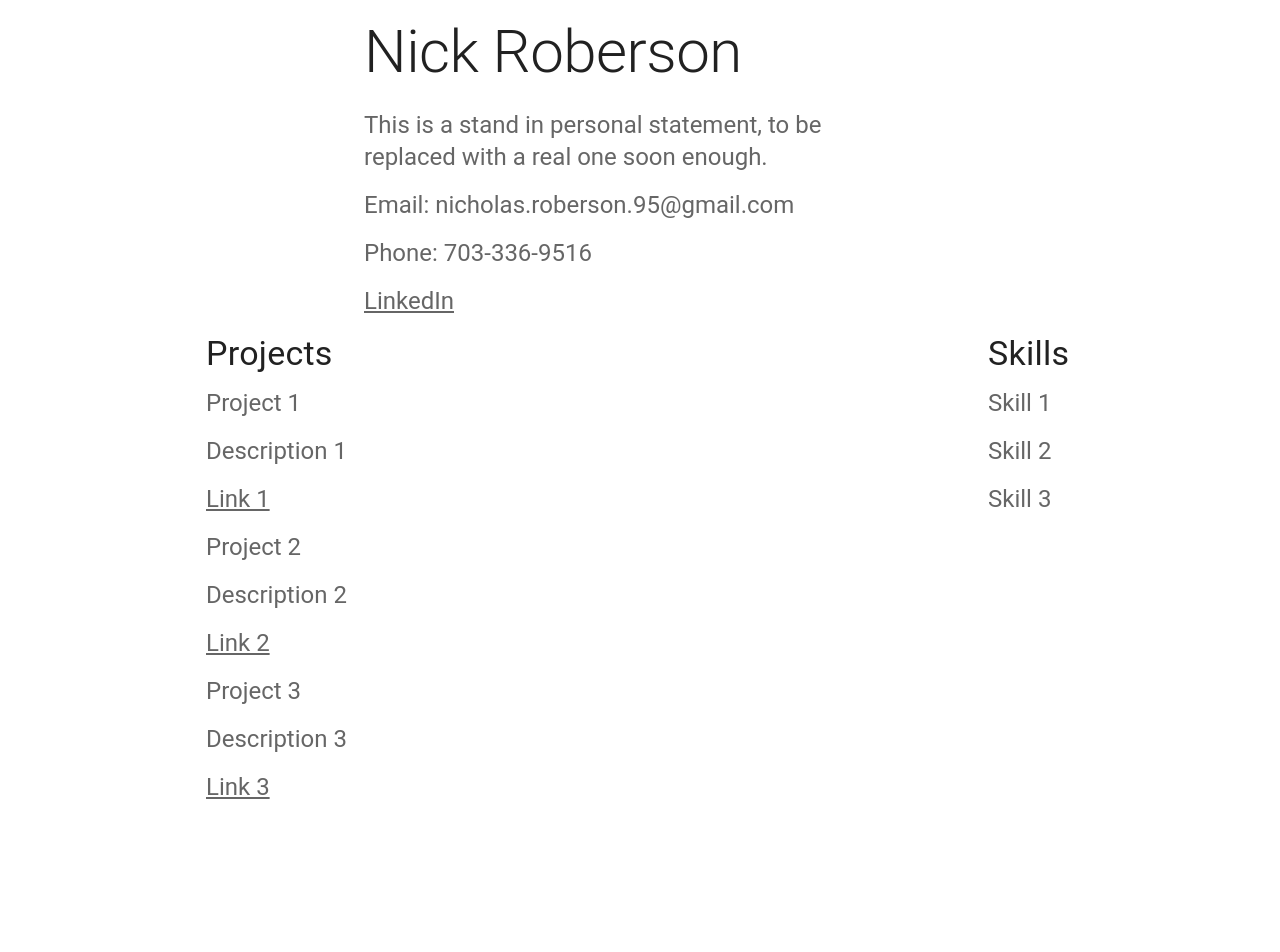
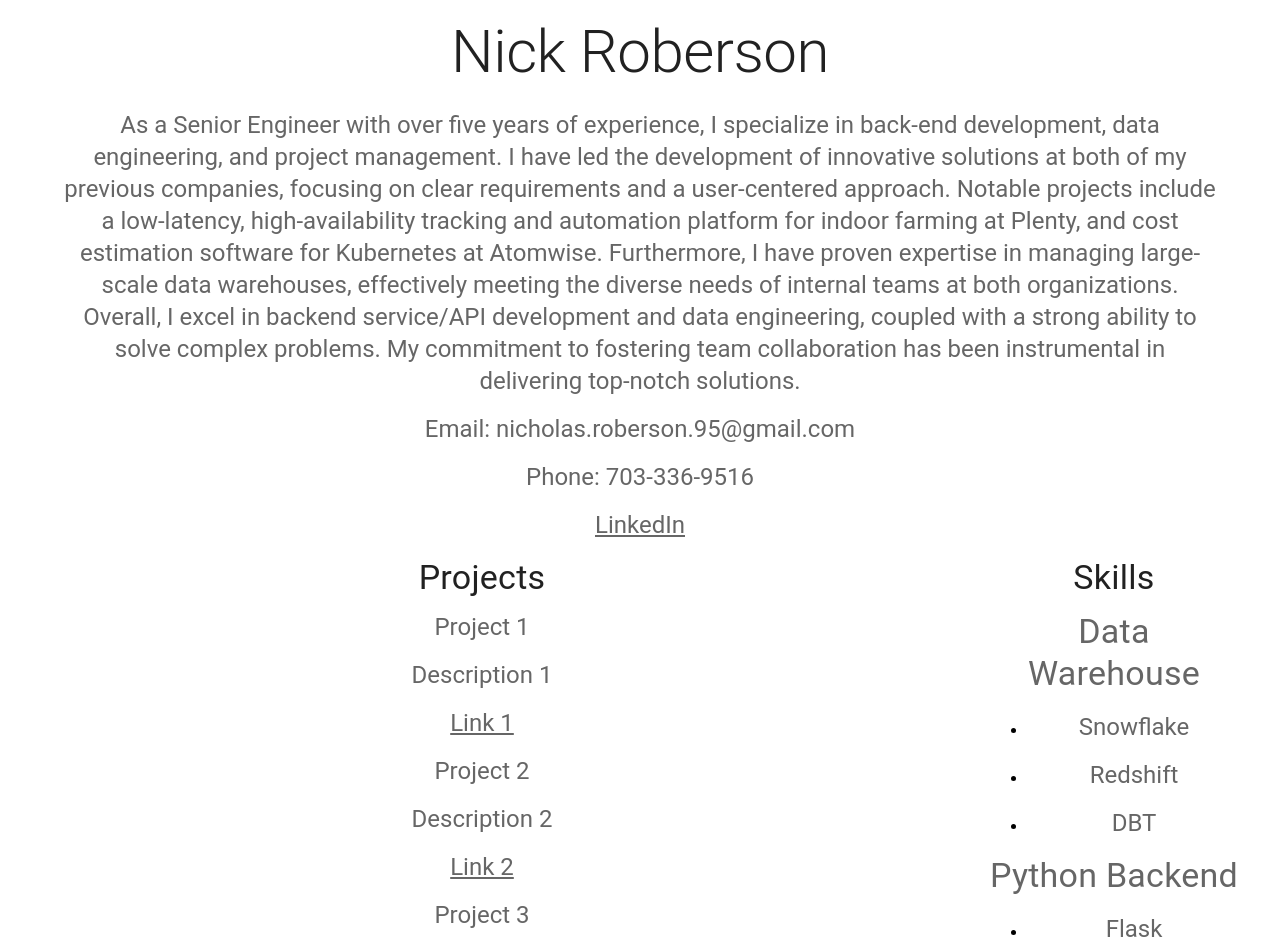
Before and after one commit to nick-roberson/nick-roberson.github.io, a React (Create React App) app in the folder my-app/: page / in a window 1280 px wide. Shown: the top 952 px of the page. Before the commit the page ends 835 px from the top, so only its background shows below. Built offline with nearby package versions, Linux system fonts and the light colour scheme.

Commit message:
update with linter

```diff
--- a/my-app/package.json
+++ b/my-app/package.json
@@ -46,6 +46,7 @@
     ]
   },
   "devDependencies": {
-    "gh-pages": "^6.1.1"
+    "gh-pages": "^6.1.1",
+    "prettier": "^3.2.5"
   }
 }
--- a/my-app/src/App.tsx
+++ b/my-app/src/App.tsx
@@ -1,22 +1,22 @@
-import React from 'react';
+import React from "react";
 
 // Material-UI imports
-import Button from '@mui/material/Button';
-import Box from '@mui/material/Box';
-import Container from '@mui/material/Container';
-import Typography from '@mui/material/Typography';
-import Link from '@mui/material/Link';
-import Grid from '@mui/material/Grid';
+import Button from "@mui/material/Button";
+import Box from "@mui/material/Box";
+import Container from "@mui/material/Container";
+import Typography from "@mui/material/Typography";
+import Link from "@mui/material/Link";
+import Grid from "@mui/material/Grid";
 
 // My imports
-import PersonalInfo from './components/personal_info';
-import PersonalStatement from './components/personal_statement';
-import ProjectCard from './components/project_card';
-import Skill from './components/personal_skill';
-import Skills from './components/personal_skills';
+import PersonalInfo from "./components/personal_info";
+import PersonalStatement from "./components/personal_statement";
+import ProjectCard from "./components/project_card";
+import Skill from "./components/personal_skill";
+import Skills from "./components/personal_skills";
 
 // CSS imports
-import './App.css';
+import "./App.css";
 
 // Create a list of projects
 const projects: ProjectCard[] = [
@@ -29,42 +29,78 @@
 const personalInfo: PersonalInfo = new PersonalInfo(
   "Nick Roberson",
   "nicholas.roberson.95@gmail.com",
-  "703-336-9516"
+  "703-336-9516",
 );
 
+// Create a personal statement object
 const personalStatement: PersonalStatement = new PersonalStatement(
-  "This is a stand in personal statement, to be replaced with a real one soon enough."
+  "As a Senior Engineer with over five years of experience, I specialize in back-end development, data engineering, and project management. I have led the development of innovative solutions at both of my previous companies, focusing on clear requirements and a user-centered approach. Notable projects include a low-latency, high-availability tracking and automation platform for indoor farming at Plenty, and cost estimation software for Kubernetes at Atomwise. Furthermore, I have proven expertise in managing large-scale data warehouses, effectively meeting the diverse needs of internal teams at both organizations. Overall, I excel in backend service/API development and data engineering, coupled with a strong ability to solve complex problems. My commitment to fostering team collaboration has been instrumental in delivering top-notch solutions.",
 );
 
-const skills = new Skills([
-  new Skill("Skill 1"),
-  new Skill("Skill 2"),
-  new Skill("Skill 3"),
+// Define a list of skills
+const warehouseSkills = new Skills("Data Warehouse", [
+  "Snowflake",
+  "Redshift",
+  "DBT",
 ]);
+const pythonSkills = new Skills("Python Backend", [
+  "Flask",
+  "FastAPI",
+  "Alembic",
+  "Redis",
+  "Celery",
+]);
+const javaSkills = new Skills("Java Backend", ["Spring", "Dropwizard", "jOOQ"]);
+const dbSkills = new Skills("DBs", ["RDBMSs", "MySQL", "Postgres", "MongoDB"]);
+const toolSkills = new Skills("Tools", ["Pandas", "Jupyter", "DuckDB"]);
+const workflowSkills = new Skills("Workflows", ["Airflow", "Flyte", "Prefect"]);
+const awsSkills = new Skills("AWS", [
+  "EC2",
+  "S3",
+  "Athena",
+  "Glue",
+  "RDS",
+  "SQS",
+  "Lambda",
+]);
+const allSkills = [
+  warehouseSkills,
+  pythonSkills,
+  javaSkills,
+  dbSkills,
+  toolSkills,
+  workflowSkills,
+  awsSkills,
+];
 
 function App() {
-
   return (
     <div className="App">
-
       <Box m={2}>
-
-        <Box sx={{ bgcolor: 'background.paper'}}>
-          <Container maxWidth="sm">
-            <Typography component="h1" variant="h2" align="left" color="text.primary" gutterBottom>
+        <Box sx={{ bgcolor: "background.paper" }}>
+          <Container>
+            <Typography
+              component="h1"
+              variant="h2"
+              color="text.primary"
+              gutterBottom
+            >
               {personalInfo.name}
             </Typography>
-            <Typography variant="h5" align="left" color="text.secondary" paragraph>
+            <Typography variant="h5" color="text.secondary" paragraph>
               {personalStatement.statement}
             </Typography>
-            <Typography variant="h5" align="left" color="text.secondary" paragraph>
+            <Typography variant="h5" color="text.secondary" paragraph>
               Email: {personalInfo.email}
             </Typography>
-            <Typography variant="h5" align="left" color="text.secondary" paragraph>
+            <Typography variant="h5" color="text.secondary" paragraph>
               Phone: {personalInfo.phone}
             </Typography>
-            <Typography variant="h5" align="left" color="text.secondary" paragraph>
-              <Link href="https://www.linkedin.com/in/nicholas-roberson/" color="inherit">
+            <Typography variant="h5" color="text.secondary" paragraph>
+              <Link
+                href="https://www.linkedin.com/in/nicholas-roberson/"
+                color="inherit"
+              >
                 LinkedIn
               </Link>
             </Typography>
@@ -72,21 +108,25 @@
         </Box>
 
         <Grid container spacing={2} justifyContent="center">
-
           <Grid item xs={9}>
             <Container maxWidth="sm">
-              <Typography component="h2" variant="h4" align="left" color="text.primary" gutterBottom>
+              <Typography
+                component="h2"
+                variant="h4"
+                color="text.primary"
+                gutterBottom
+              >
                 Projects
               </Typography>
               {projects.map((project) => (
                 <div>
-                  <Typography variant="h5" align="left" color="text.secondary" paragraph>
+                  <Typography variant="h5" color="text.secondary" paragraph>
                     {project.title}
                   </Typography>
-                  <Typography variant="h5" align="left" color="text.secondary" paragraph>
+                  <Typography variant="h5" color="text.secondary" paragraph>
                     {project.description}
                   </Typography>
-                  <Typography variant="h5" align="left" color="text.secondary" paragraph>
+                  <Typography variant="h5" color="text.secondary" paragraph>
                     <Link href={project.link} color="inherit">
                       {project.link}
                     </Link>
@@ -97,18 +137,36 @@
           </Grid>
 
           <Grid item xs={3}>
-
             <Container maxWidth="sm">
-              <Typography component="h2" variant="h4" align="left" color="text.primary" gutterBottom>
+              <Typography
+                component="h2"
+                variant="h4"
+                color="text.primary"
+                gutterBottom
+              >
                 Skills
               </Typography>
-              {skills.skills.map((skill) => (
-                <Typography variant="h5" align="left" color="text.secondary" paragraph>
-                  {skill.name}
-                </Typography>
+              {allSkills.map((skill_category) => (
+                <div>
+                  <Typography variant="h4" color="text.secondary" paragraph>
+                    {skill_category.category}
+                  </Typography>
+                  <ul>
+                    {skill_category.skills.map((s) => (
+                      <li>
+                        <Typography
+                          variant="h5"
+                          color="text.secondary"
+                          paragraph
+                        >
+                          {s}
+                        </Typography>
+                      </li>
+                    ))}
+                  </ul>
+                </div>
               ))}
             </Container>
-
           </Grid>
         </Grid>
       </Box>
--- a/my-app/src/components/personal_skills.ts
+++ b/my-app/src/components/personal_skills.ts
@@ -1,9 +1,9 @@
-import Skill from './personal_skill';
-
 // Define a persona skills class
 class Skills {
-    skills: Skill[];
-    constructor(skills: Skill[]) {
+    category: string;
+    skills: string[];
+    constructor(category: string, skills: string[]) {
+        this.category = category;
         this.skills = skills;
     }
 }
```
Also changed, not shown: 1 other file (tests, documents, lock files or other folders).
